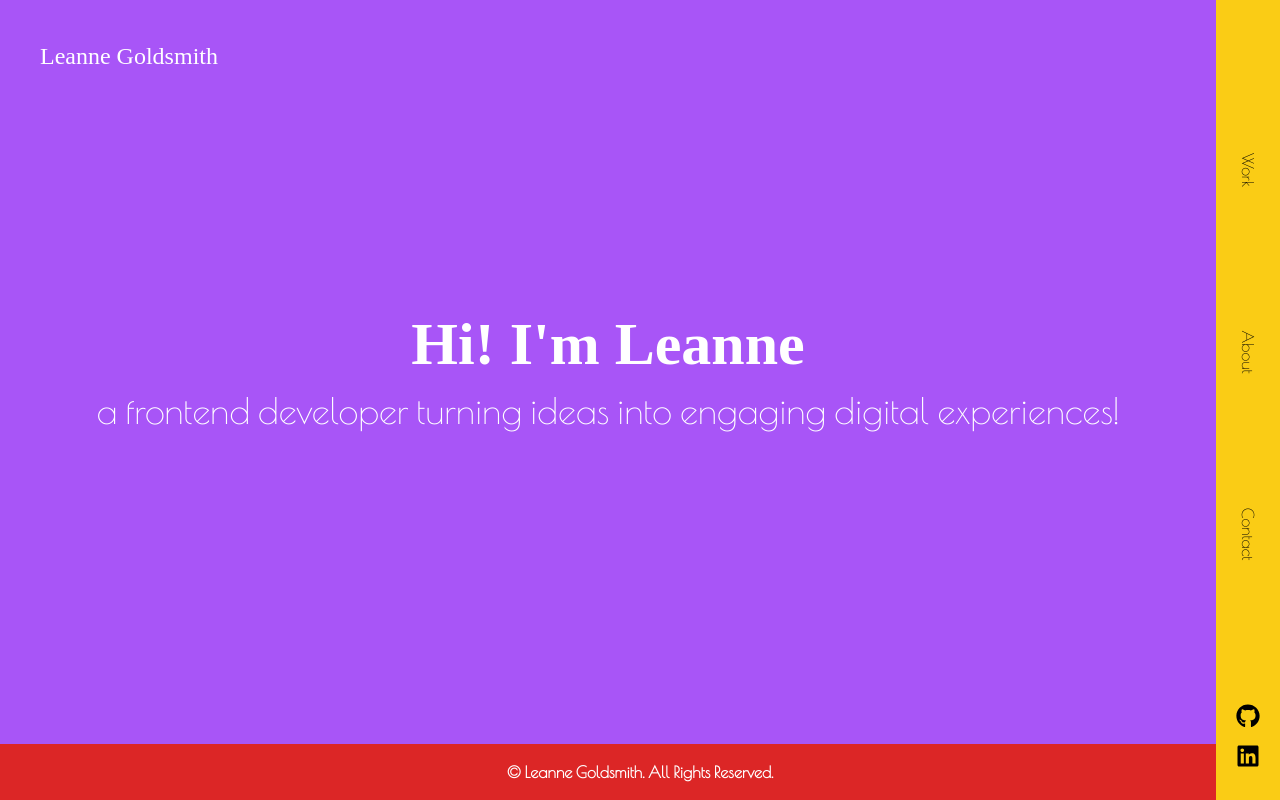
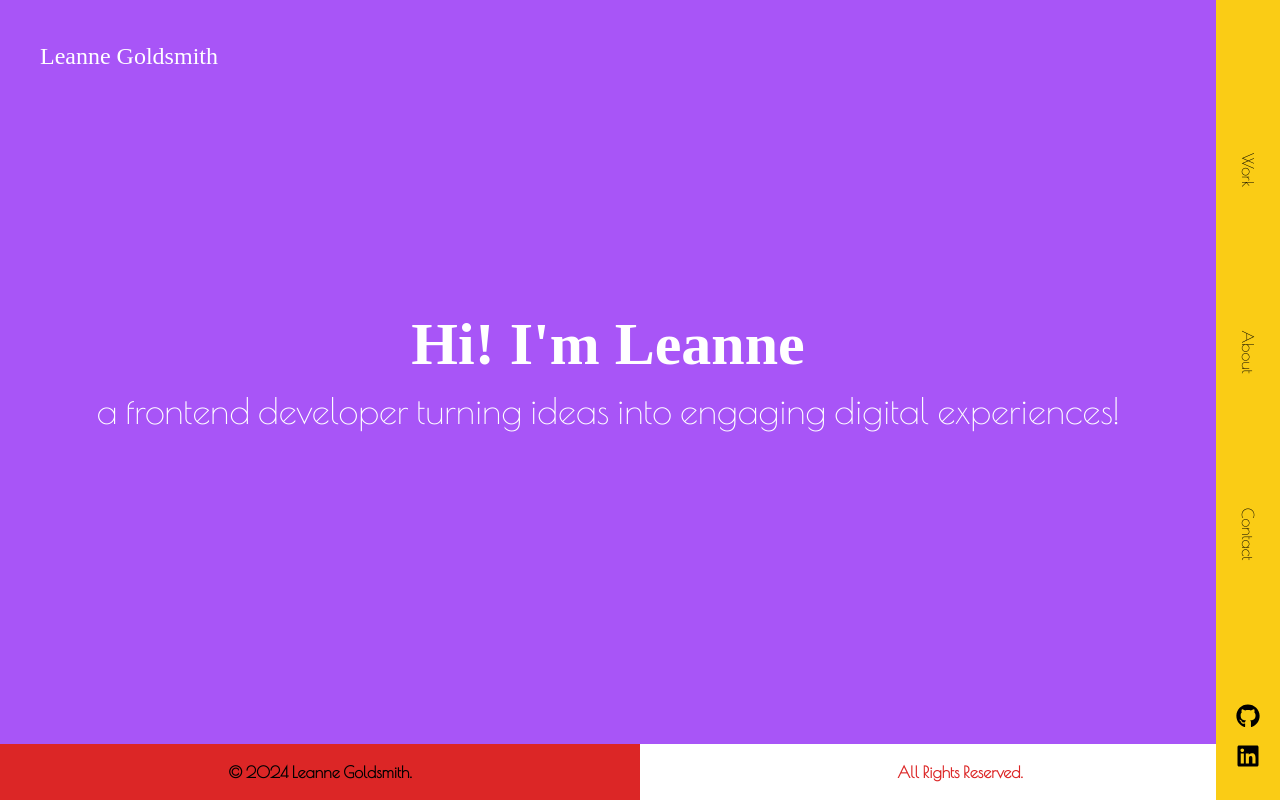
Before and after one commit to LeanneCodes/frontend_portfolio, a Next.js app: page / in a window 1280 px wide. Built offline with nearby package versions, Linux system fonts and the light colour scheme; a web font is replaced by a local one.

Commit message:
split footer into two

```diff
--- a/app/components/Footer.js
+++ b/app/components/Footer.js
@@ -1,9 +1,18 @@
 export default function Footer() {
-    return (
-      <footer className="bg-red-600 text-white text-center py-4">
+  const currentYear = new Date().getFullYear();
+
+  return (
+    <footer className="flex">
+      <div className="w-1/2 bg-red-600 text-whitesmoke text-center py-4">
+        <p className="font-bold text-whitesmoke">
+          &copy; {currentYear} Leanne Goldsmith.
+        </p>
+      </div>
+      <div className="w-1/2 bg-whitesmoke text-red-600 text-center py-4">
         <p className="font-bold">
-          &copy; Leanne Goldsmith. All Rights Reserved.
+          All Rights Reserved.
         </p>
-      </footer>
-    );
-  }
+      </div>
+    </footer>
+  );
+}
```
